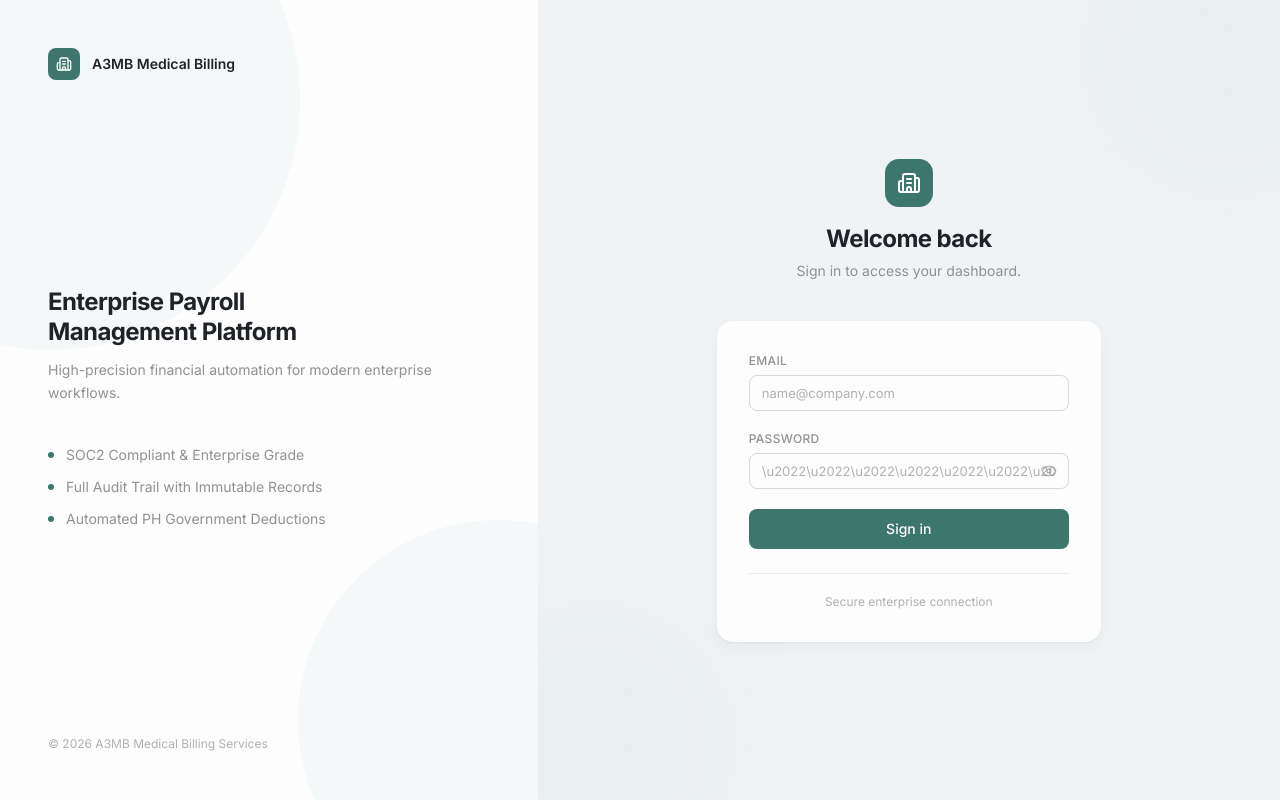
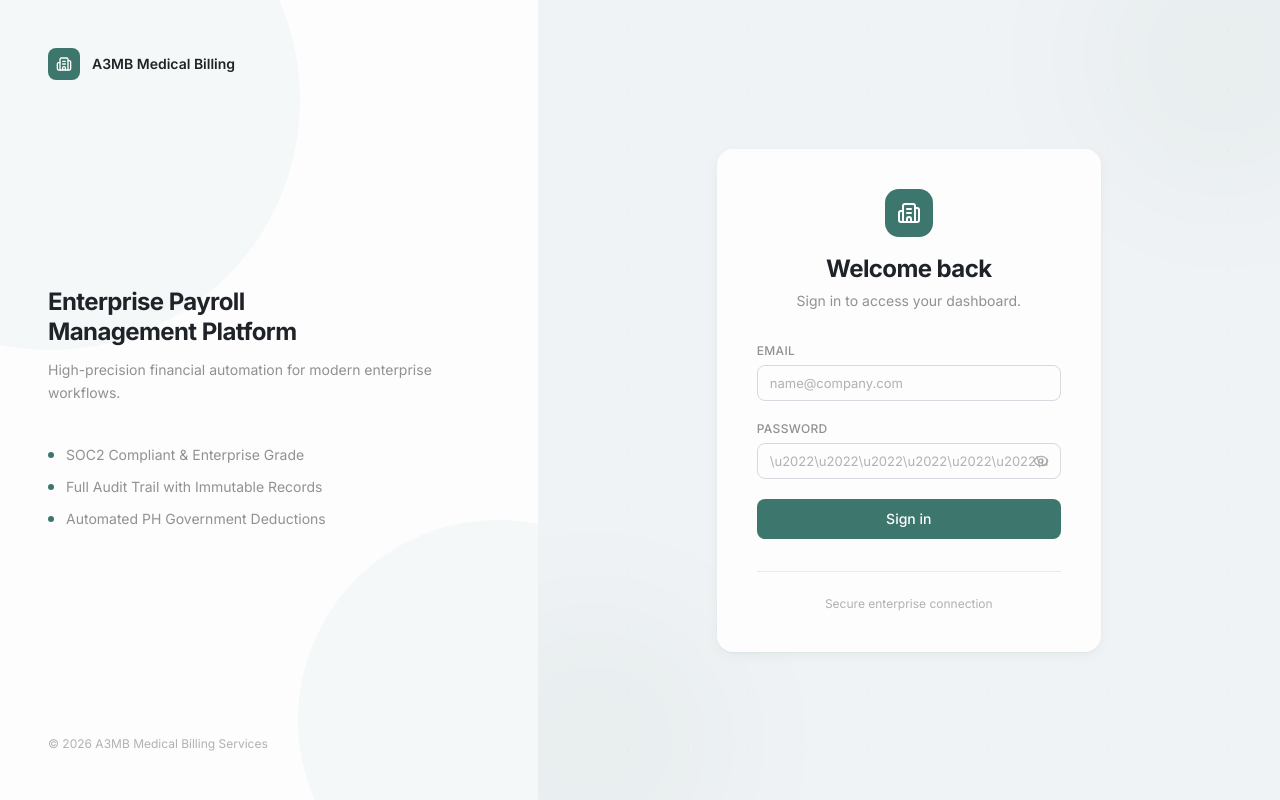
Before and after one commit to Zayt023/Payroll, a Next.js app: page /login in a window 1280 px wide. Built offline with nearby package versions, Linux system fonts and the light colour scheme; no server answers.

Commit message:
Move logo+heading into card, increase padding for taller card

```diff
--- a/src/app/login/page.tsx
+++ b/src/app/login/page.tsx
@@ -109,23 +109,23 @@ export default function LoginPage() {
         <div className="absolute bottom-0 left-0 w-72 h-72 rounded-full opacity-[0.04]" style={{ background: "#3d766d", transform: "translate(-30%, 30%)", filter: "blur(60px)" }} />
 
         <div className="w-full max-w-sm relative z-10">
-          <div className="text-center mb-10">
-            <div className="inline-flex h-12 w-12 items-center justify-center rounded-xl mb-4" style={{ background: "#3d766d", color: "#fff" }}>
-              <Building2 className="h-6 w-6" />
-            </div>
-            <h2 className="text-2xl font-bold tracking-tight" style={{ color: "var(--text-primary)" }}>Welcome back</h2>
-            <p className="text-sm mt-1.5" style={{ color: "var(--text-secondary)" }}>Sign in to access your dashboard.</p>
-          </div>
-
-          <div className="rounded-2xl p-8" style={{
+          <div className="rounded-2xl p-10" style={{
             background: "var(--surface-base)",
             boxShadow: "0 1px 2px rgba(0,0,0,0.04), 0 4px 12px rgba(61,118,109,0.06)"
           }}>
+            <div className="text-center mb-8">
+              <div className="inline-flex h-12 w-12 items-center justify-center rounded-xl mb-4" style={{ background: "#3d766d", color: "#fff" }}>
+                <Building2 className="h-6 w-6" />
+              </div>
+              <h2 className="text-2xl font-bold tracking-tight" style={{ color: "var(--text-primary)" }}>Welcome back</h2>
+              <p className="text-sm mt-1.5" style={{ color: "var(--text-secondary)" }}>Sign in to access your dashboard.</p>
+            </div>
+
             <Suspense fallback={null}>
               <LoginForm />
             </Suspense>
 
-            <div className="mt-6 pt-5 text-center" style={{ borderTop: "1px solid var(--border-subtle)" }}>
+            <div className="mt-8 pt-6 text-center" style={{ borderTop: "1px solid var(--border-subtle)" }}>
               <p className="text-xs" style={{ color: "var(--text-muted)" }}>
                 Secure enterprise connection
               </p>
```
